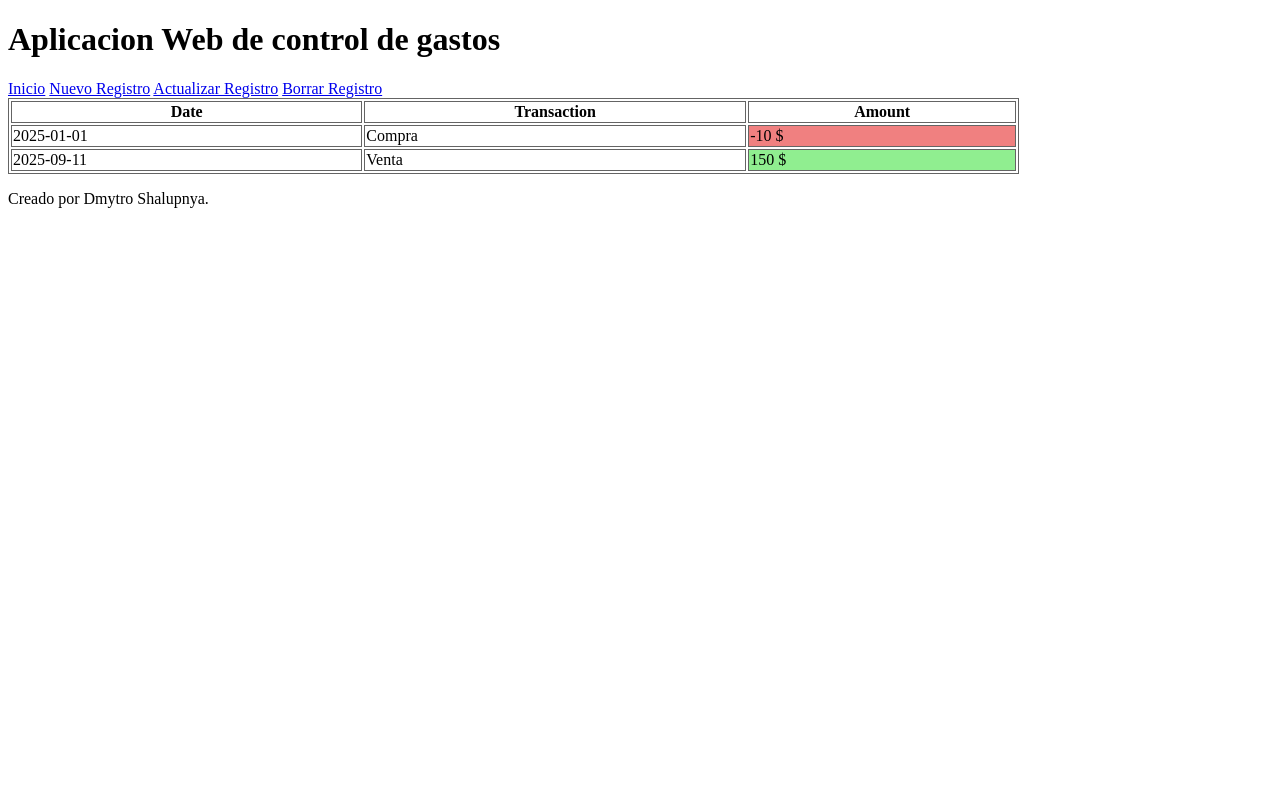
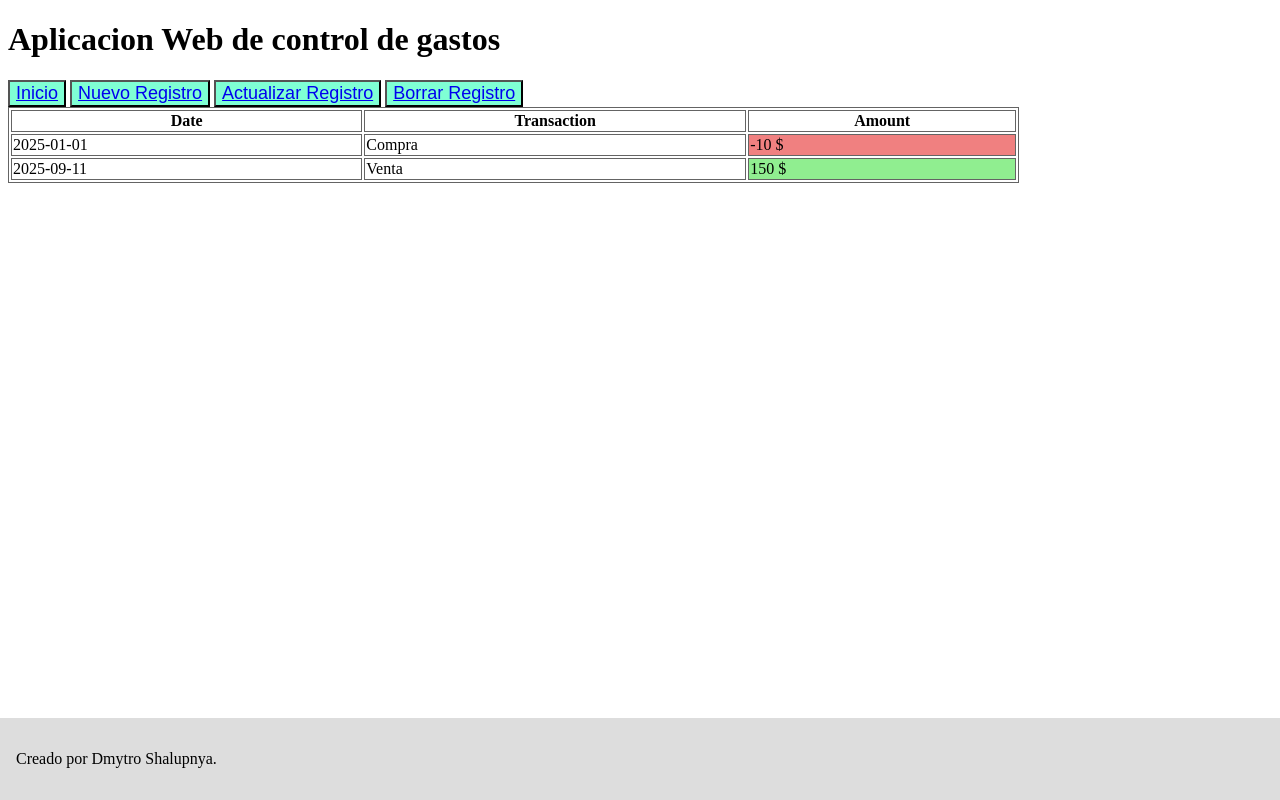
Before and after one commit to Dima-Sh13/Kata_Flask, a Flask app: page / in a window 1280 px wide. Run offline with Flask 3, Linux system fonts and the light colour scheme.

Commit message:
Updated html

```diff
--- a/app_spending/templates/base.html
+++ b/app_spending/templates/base.html
@@ -7,17 +7,22 @@
 </head>
 <style>
   table,th,td{border: 1opx solid rgb(100, red, blue);}
-
+  footer {
+    position: fixed;          /* Fija el footer a la ventana */
+    left: 0; right: 0; bottom: 0;  /* Lo pega al borde inferior */
+    height: 50px;             /* Altura conocida del footer */
+    background: #ddd; padding: 1rem;
+  }
 </style>
 <body>
 
   <header>
-    <h1>Aplicacion Web de control de gastos</h1>
+    <h1 style="width: 80%;">Aplicacion Web de control de gastos</h1>
     <div>
-      <a href="/">Inicio</a>
-      <a href="/new">Nuevo Registro</a>
-      <a href="/update">Actualizar Registro</a>
-      <a href="/delete">Borrar Registro</a>
+      <button style="background-color:aquamarine"> <a style="font-size: large;" href="/">Inicio</a></button>
+      <button style="background-color:aquamarine"><a style="font-size: large;" href="/new">Nuevo Registro</a></button>
+      <button style="background-color:aquamarine"><a style="font-size: large;" href="/update">Actualizar Registro</a></button>
+      <button style="background-color:aquamarine"><a style="font-size: large;" href="/delete">Borrar Registro</a></button>
     </div>
   </header>
 
@@ -33,7 +38,7 @@
 
     {% endblock %}
   </section>
-  <footer>
+  <footer >
     <p>Creado por Dmytro Shalupnya.</p>
 
 
```
Also changed, not shown: app_spending/templates/index.html (line endings or trailing spaces).
